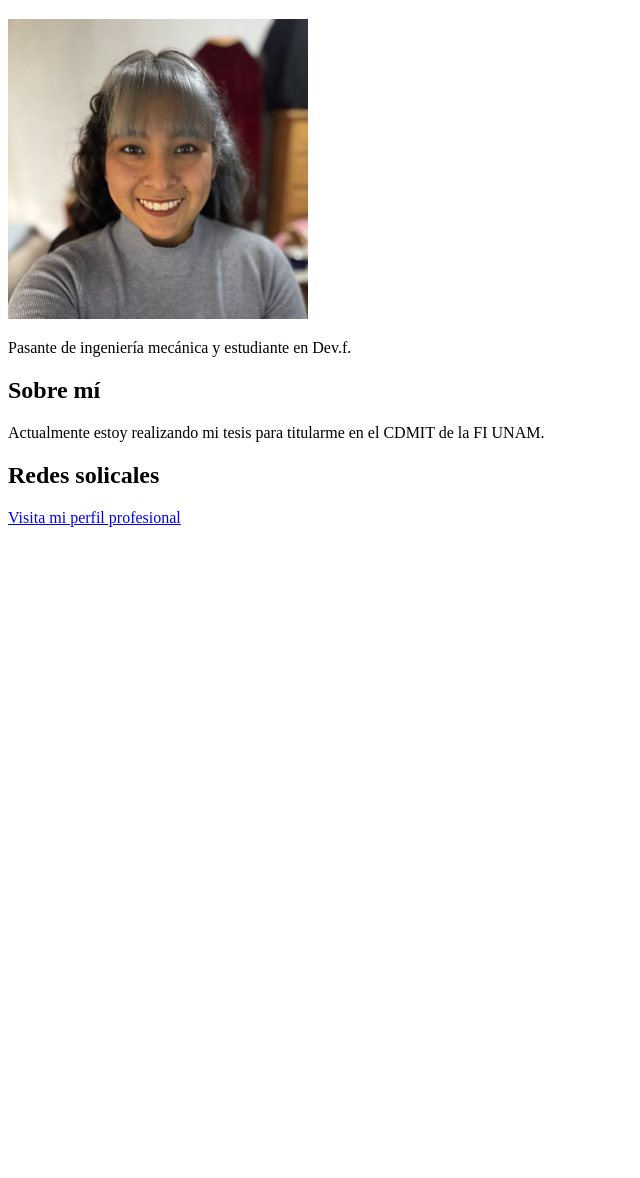
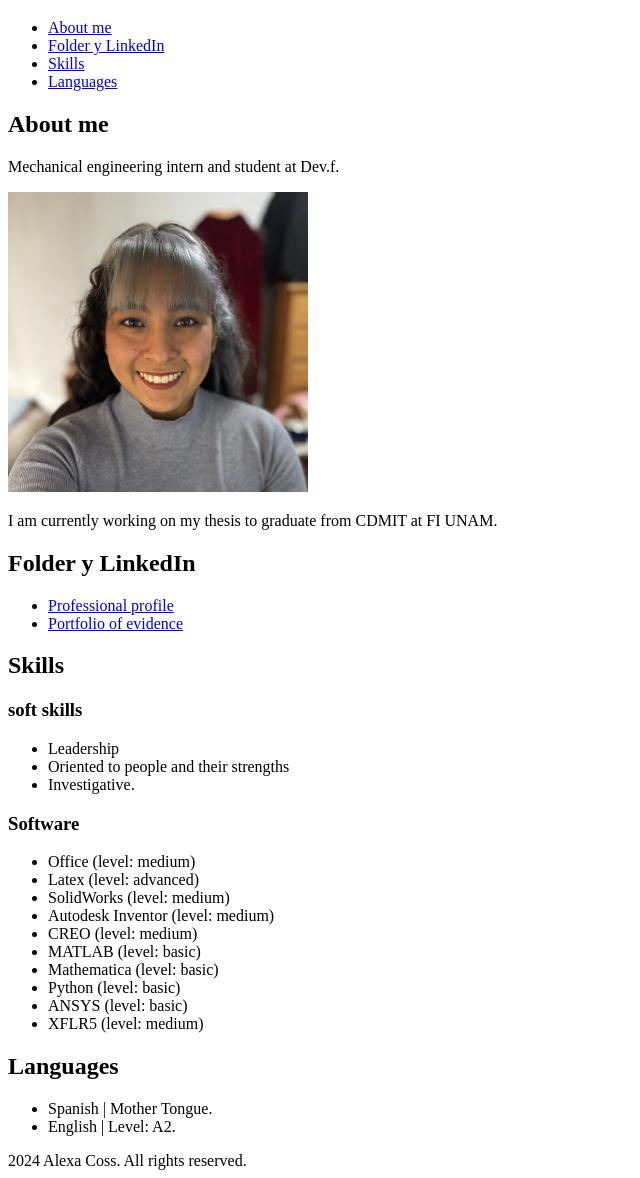
Before and after one commit to alexa-coss/Prueba_1, a plain HTML site: page index.html in a window 1280 px wide. Shown: the part 61-1239 px from the top of the page, without its empty margins (0-640 px from the left). Before the commit the page ends 800 px from the top, so only its background shows below. Drawn offline with Linux system fonts and the light colour scheme.

Commit message:
Conociendo elementos HTML

```diff
--- a/index.html
+++ b/index.html
@@ -6,25 +6,91 @@
     <title>Alexa Coss</title>
 </head>
 <body>
+
     <h1>Leticia Alejandra Arias Coss</h1>
 
-    <img src="Imágenes/Foto Alexa.jpg" alt="Foto Alexa" width="300px">
 
-    <p>
-        Pasante de ingeniería mecánica y estudiante en Dev.f.
-    </p>
+    <!--Barra de navegación-->
+    <header>
+        <nav>
+            <ul>
+                <li><a href="#Presentación">About me</a></li>
+                <li><a href="#Links">Folder y LinkedIn</a></li>
+                <li><a href="#Skills">Skills</a></li>
+                <li><a href="#Idiomas">Languages</a></li>
+            </ul>
+        </nav>
+    </header>
 
 
-    <h2>Sobre mí</h2>
+    <!--Presentación-->
+    <section id="Presentación">
+        <h2>About me</h2>
+            <p>
+                Mechanical engineering intern and student at Dev.f.
+            </p>
 
-    <p>
-        Actualmente estoy realizando mi tesis para titularme en el CDMIT de la FI UNAM.
-    </p>
+            <img src="Imágenes/Foto Alexa.jpg" alt="Foto Alexa" width="300px">
+
+            <p>
+                I am currently working on my thesis to graduate from CDMIT at FI UNAM.
+            </p>
+    </section>
 
 
-    <h2>Redes solicales</h2>
+    <!--Links-->
+    <section id="Links">
+        <h2>Folder y LinkedIn</h2>
+        <ul>
+            <li><a href="https://www.linkedin.com/in/alejandra-coss">Professional profile</a></li>
+            <li><a href="https://drive.google.com/drive/folders/1XxJxXy4wCyHCx1eLWldGMzlEjvK85O2v?usp=sharing">Portfolio of evidence</a></li>
+        </ul>
+    </section>
 
-    <a href="https://www.linkedin.com/in/alejandra-coss" target="_blank">Visita mi perfil profesional</a>
+
+    <!--Skills-->
+    <section id="Skills">
+        <h2>Skills</h2>
+
+        <section id="soft skills">
+            <h3>soft skills</h3>
+            <ul>
+                <li><a>Leadership</a></li>
+                <li><a>Oriented to people and their strengths</a></li>
+                <li><a>Investigative.</a></li>
+            </ul>
+            </section>
+
+        <section id="Software">
+        <h3>Software</h3>
+        <ul>
+            <li><a>Office (level: medium)</a></li>
+            <li><a>Latex (level: advanced)</a></li>
+            <li><a>SolidWorks (level: medium)</a></li>
+            <li><a>Autodesk Inventor (level: medium)</a></li>
+            <li><a>CREO (level: medium)</a></li>
+            <li><a>MATLAB (level: basic)</a></li>
+            <li><a>Mathematica (level: basic)</a></li>
+            <li><a>Python (level: basic)</a></li>
+            <li><a>ANSYS (level: basic)</a></li>
+            <li><a>XFLR5 (level: medium)</a></li>
+        </ul>
+        </section>
+
+    </section>
+
+
+    <!--Idiomas-->
+    <section id="Idiomas">
+        <h2>Languages</h2>
+        <ul>
+            <li><a>Spanish | Mother Tongue.</a></li>
+            <li><a>English | Level: A2.</a></li>
+        </ul>
+    </section>
+
+
+    <footer>2024 Alexa Coss. All rights reserved.</footer>
 
 </body>
 </html>
```
